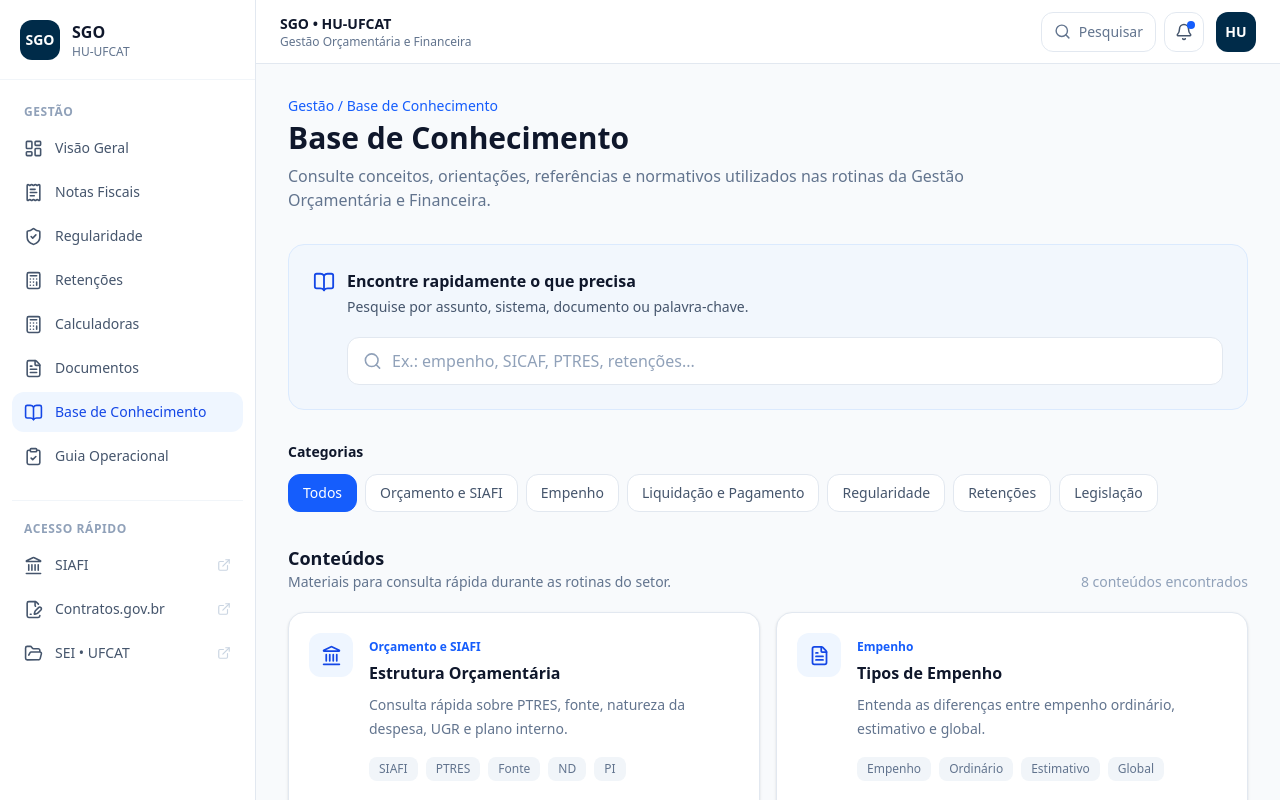
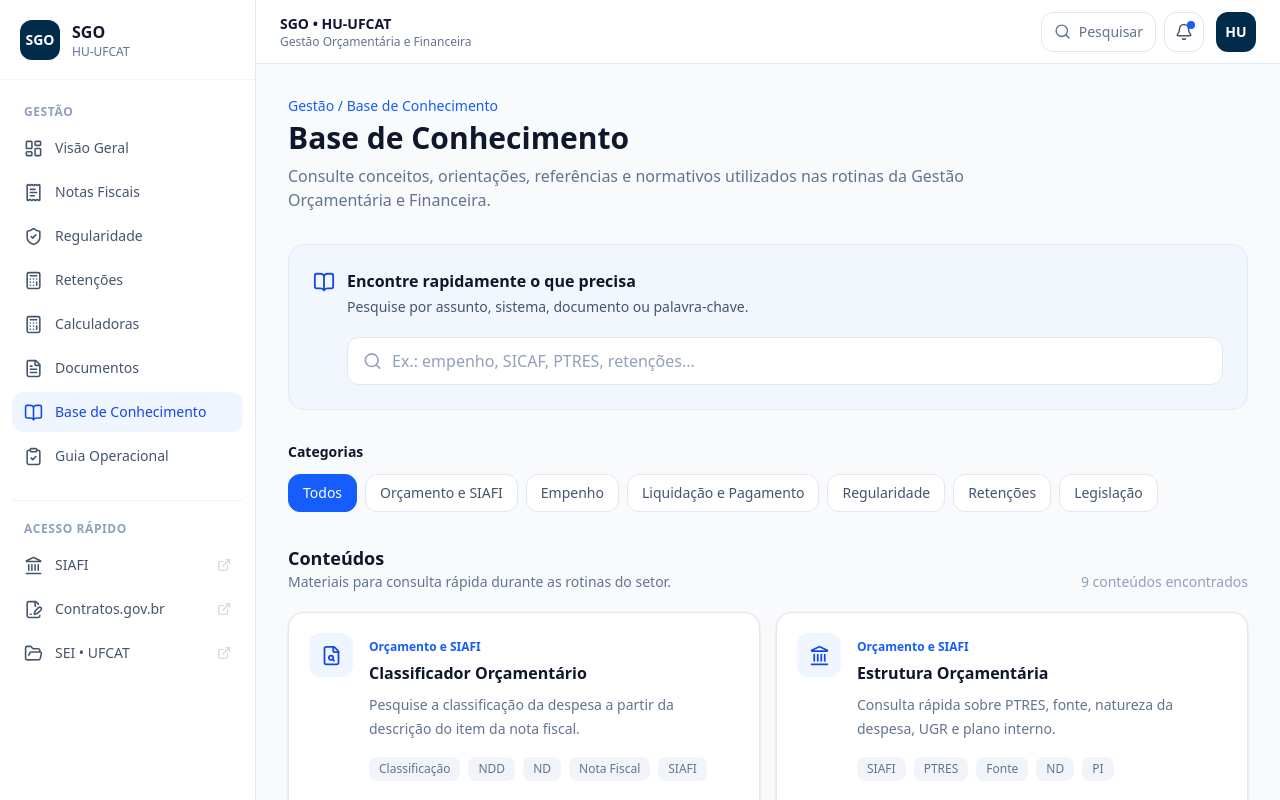
Before and after one commit to thiagoamorim-ship-it/sgofufcat, a React (Vite) app: page /base-conhecimento in a window 1280 px wide. Shown: the top 800 px of the page. Built offline with nearby package versions, Linux system fonts and the light colour scheme.

Commit message:
feat: adiciona classificador a base de conhecimento

```diff
--- a/src/pages/BaseConhecimento.tsx
+++ b/src/pages/BaseConhecimento.tsx
@@ -3,6 +3,7 @@ import {
   ArrowRight,
   BookOpen,
   CheckCircle2,
+  FileSearch,
   FileText,
   Landmark,
   ReceiptText,
@@ -43,6 +44,16 @@ const categories: Category[] = [
 ];
 
 const articles: Article[] = [
+  {
+    id: 'classificador-orcamentario',
+    title: 'Classificador Orçamentário',
+    description:
+      'Pesquise a classificação da despesa a partir da descrição do item da nota fiscal.',
+    category: 'Orçamento e SIAFI',
+    tags: ['Classificação', 'NDD', 'ND', 'Nota Fiscal', 'SIAFI'],
+    icon: FileSearch,
+    path: '/base-conhecimento/classificador-orcamentario',
+  },
   {
     id: 'estrutura-orcamentaria',
     title: 'Estrutura Orçamentária',
```
